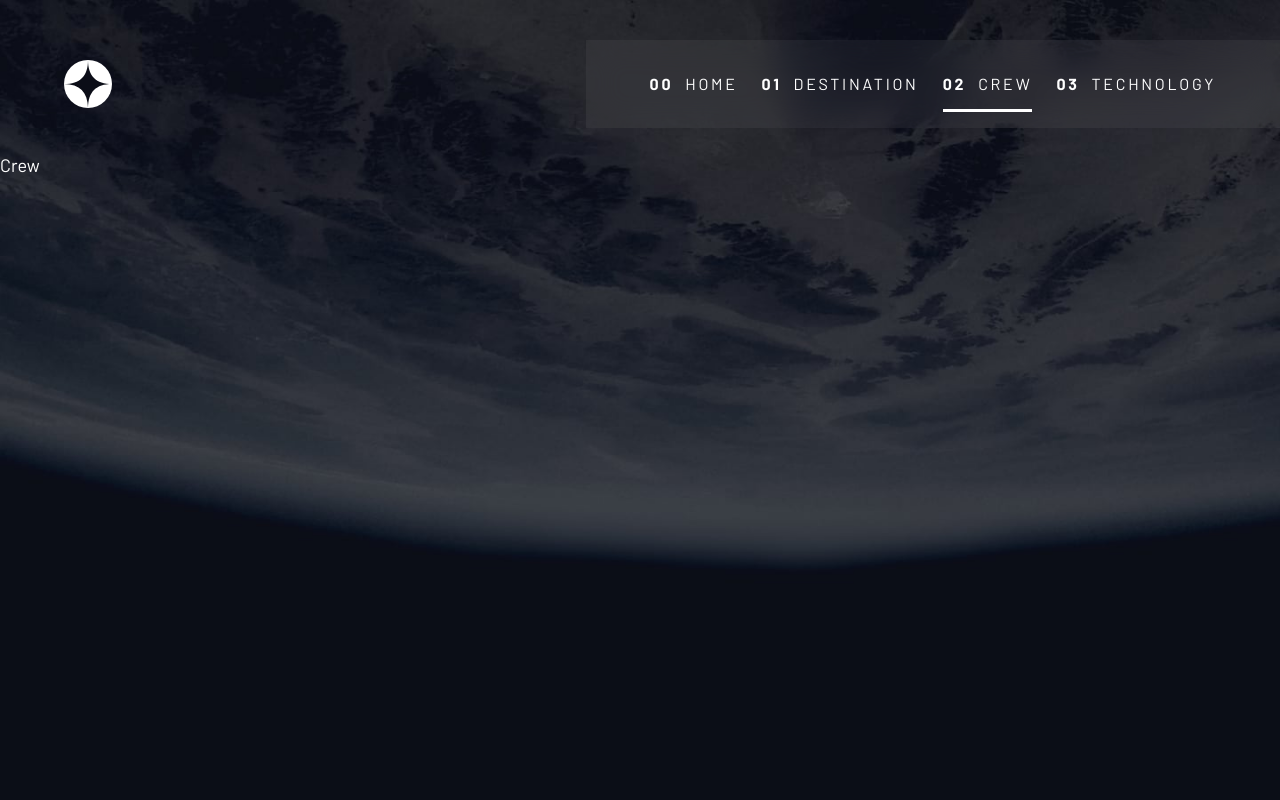
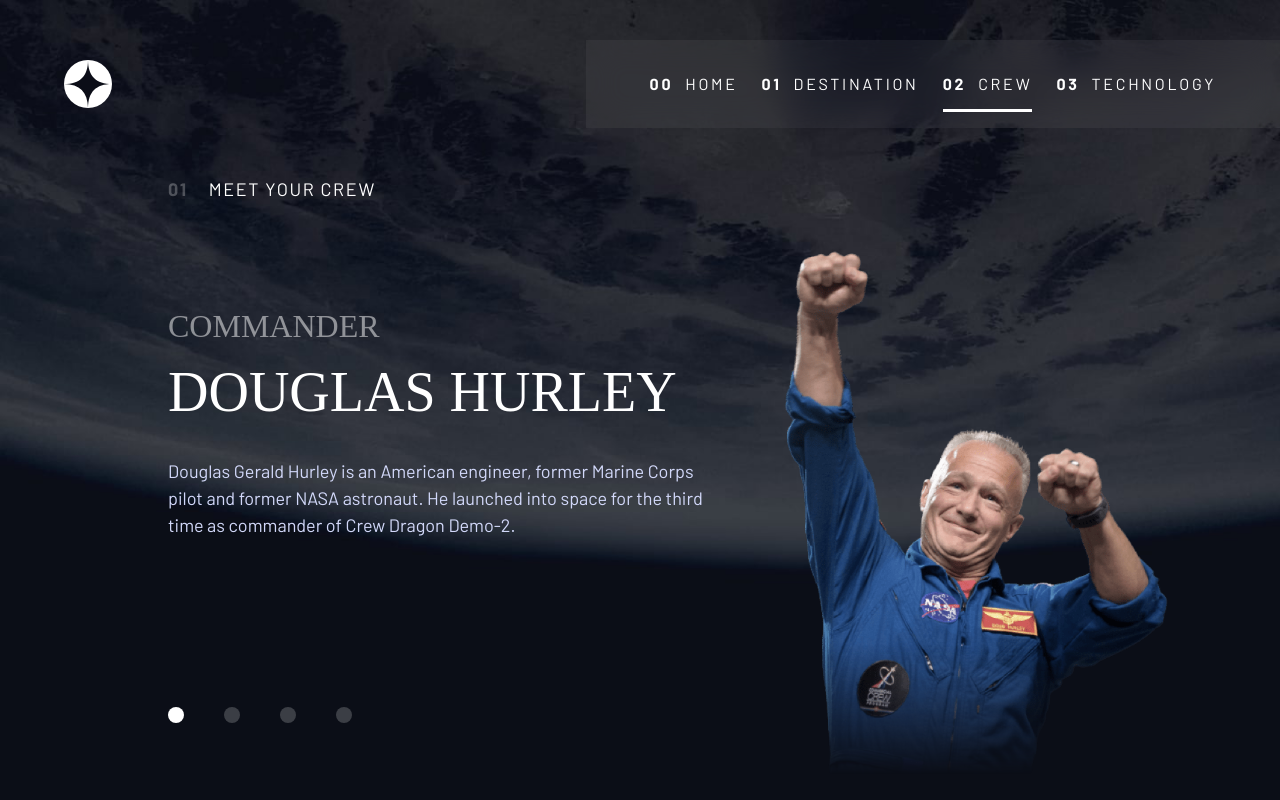
Before and after one commit to engmohamedtarek1/space-tourism, a React (Create React App) app: page /crew in a window 1280 px wide. Built offline with nearby package versions, Linux system fonts and the light colour scheme; a web font is replaced by a local one.

Commit message:
Add Crew ssection for desktop + add ts for destination

```diff
--- a/src/App.tsx
+++ b/src/App.tsx
@@ -5,7 +5,7 @@ import Destination from "./components/Destination";
 import Crew from "./components/Crew";
 import Technology from "./components/Technology";
 import Layout from "./components/Layout";
-import Planet from "./components/Planet"; // استيراد مكون Planet
+import Planet from "./components/Planet";
 import "./App.css";
 
 const App = () => {
--- a/src/components/Crew.tsx
+++ b/src/components/Crew.tsx
@@ -1,9 +1,61 @@
-import React from 'react'
+import React, { useState } from "react";
+import { crew } from "../data";
 
 const Crew = () => {
+  const [currentCrewIndex, setCurrentCrewIndex] = useState(0);
+  const crewMember = crew[currentCrewIndex];
+
   return (
-    <div>Crew</div>
-  )
-}
+    <div className="flex flex-col gap-12 p-6 text-center lg:ml-36 lg:text-left">
+      {/* Title */}
+      <div className="tracking-[0.1rem] lg:self-start">
+        <span className="pr-4 font-bold opacity-25">01</span> MEET YOUR CREW
+      </div>
 
-export default Crew
+      {/* Content */}
+      <div className="flex flex-col items-center gap-14 text-center lg:flex-row lg:text-left">
+        {/* Explanation */}
+        <div className="flex flex-col items-center gap-6 lg:items-start">
+          <div className="font-serif uppercase">
+            <p className="text-600 text-white/50">{crewMember.role}</p>
+            <p className="text-700">{crewMember.name}</p>
+          </div>
+          <div className="w-[35rem] font-sans text-400 text-light">
+            <p>{crewMember.bio}</p>
+          </div>
+          <div className="flex gap-10 mt-6 lg:mt-36">
+            {crew.map((_, index) => (
+              <button
+                title="Next"
+                key={index}
+                onClick={() => setCurrentCrewIndex(index)}
+                className={`h-4 w-4 rounded-full ${
+                  currentCrewIndex === index ? "bg-white" : "bg-white/20"
+                }`}
+              />
+            ))}
+          </div>
+        </div>
+
+        {/* Image with smooth fade effect */}
+        <div className="w-[24rem]">
+          <div className="relative">
+            <img
+              src={crewMember.images.png}
+              alt={crewMember.name}
+              className="h-auto w-full object-cover"
+              style={{
+                maskImage:
+                  "linear-gradient(to bottom, white 75%, transparent 100%)",
+                WebkitMaskImage:
+                  "linear-gradient(to bottom, white 75%, transparent 100%)",
+              }}
+            />
+          </div>
+        </div>
+      </div>
+    </div>
+  );
+};
+
+export default Crew;
--- a/src/components/Destination.jsx
+++ b/src/components/Destination.tsx
@@ -1,14 +1,20 @@
 import React, { useEffect, useState } from "react";
 import { Link } from "react-router-dom";
+import { Image } from "../data";
+
+type planetData = {
+  name: string;
+  images: Image;
+};
 
 const Destination = () => {
   const loadDestinations = () =>
     import("../data").then((mod) => mod.destinations);
-  const [planets, setPlanets] = useState([]);
+  const [planets, setPlanets] = useState<planetData[]>([]);
 
   useEffect(() => {
     loadDestinations().then((data) => {
-      const planetData = data.map((planet) => ({
+      const planetData: planetData[] = data.map((planet) => ({
         name: planet.name,
         images: planet.images,
       }));
@@ -17,11 +23,11 @@ const Destination = () => {
   }, []);
 
   return (
-    <div className="grid grid-cols-1 gap-8 md:grid-cols-2 lg:grid-cols-4 px-6 py-10">
+    <div className="grid grid-cols-1 gap-8 px-6 py-10 md:grid-cols-2 lg:grid-cols-4">
       {planets.map((planet) => (
         <div
           key={planet.name}
-          className="rounded-lg bg-gray-800/60 p-6 text-center text-white shadow-lg transform transition-transform duration-300 hover:scale-105 hover:shadow-2xl"
+          className="transform rounded-lg bg-gray-800/60 p-6 text-center text-white shadow-lg transition-transform duration-300 hover:scale-105 hover:shadow-2xl"
         >
           <Link to={`/destination/${planet.name.toLowerCase()}`}>
             <div className="relative">
@@ -31,12 +37,12 @@ const Destination = () => {
                 className="mx-auto mb-6 rounded-full border-4 border-blue-500 transition-transform duration-300 hover:rotate-12"
               />
             </div>
-            <h3 className="text-2xl font-semibold mb-4 transition-colors duration-300 hover:text-blue-400">
+            <h3 className="mb-4 text-2xl font-semibold transition-colors duration-300 hover:text-blue-400">
               {planet.name}
             </h3>
           </Link>
           <Link
-            className="inline-block mt-4 rounded-full bg-blue-600 px-6 py-2 text-sm font-medium text-white transition-all duration-300 hover:bg-blue-700 hover:shadow-md"
+            className="mt-4 inline-block rounded-full bg-blue-600 px-6 py-2 text-sm font-medium text-white transition-all duration-300 hover:bg-blue-700 hover:shadow-md"
             to={`/destination/${planet.name.toLowerCase()}`}
           >
             More Info
```
Also changed, not shown: src/assets/crew/image-anousheh-ansari.png.
